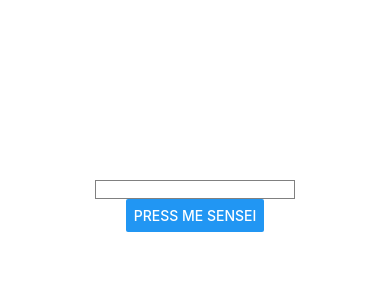
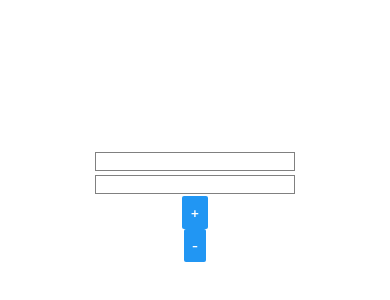
Before and after one commit to giangster/mobile-programming, a React Native app in the folder calculator/: screen / in a window 390 px wide. Shown: the part 216-516 px from the top of the page. Built offline with nearby package versions, Linux system fonts and the light colour scheme.

Commit message:
react native testing calculator

```diff
--- a/calculator/App.js
+++ b/calculator/App.js
@@ -1,20 +1,33 @@
 import React, { useState } from "react";
-import { StyleSheet, TextInput, View, Button, Alert } from "react-native";
+import { StyleSheet, Text, View, Button, TextInput } from "react-native";
 
 export default function App() {
-  const [text, setText] = useState("");
+  const [no1, no2, result, setText] = useState("");
 
-  const buttonPressed = () => {
-    Alert.alert("You are crazy!!!!" + text);
+  const buttonPlus = () => {
+    result = no1 + no2;
+  };
+
+  const buttonMinus = () => {
+    result = no1 - no2;
   };
   return (
     <View style={styles.container}>
       <TextInput
-        style={{ width: 200, borderColor: "gray", borderWidth: 1 }}
-        onChangeText={text => setText(text)}
-        value={text}
+        style={{ width: 200, borderColor: "gray", borderWidth: 1, margin: 2 }}
+        onChangeText={no1 => setText(no1)}
+        value={no1}
+        keyboardType={"numeric"}
       />
-      <Button onPress={buttonPressed} title="Press me sensei" />
+      <TextInput
+        style={{ width: 200, borderColor: "gray", borderWidth: 1, margin: 2 }}
+        onChangeText={no2 => setText(no2)}
+        value={no2}
+        keyboardType={"numeric"}
+      />
+      <Button onPress={buttonPlus} title="+" />
+      <Button onPress={buttonMinus} title="-" />
+      <Text>{result}</Text>
     </View>
   );
 }
```
